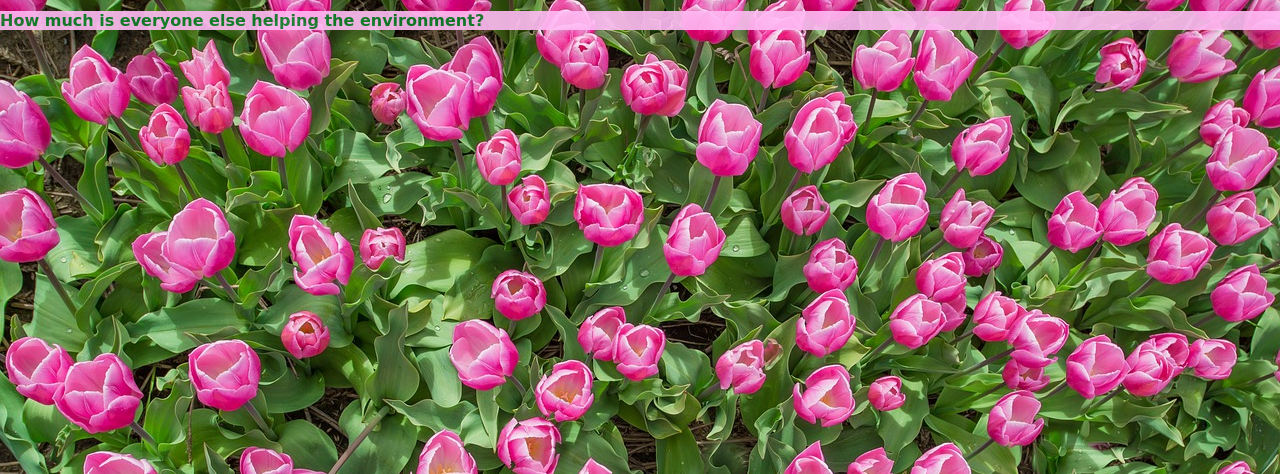
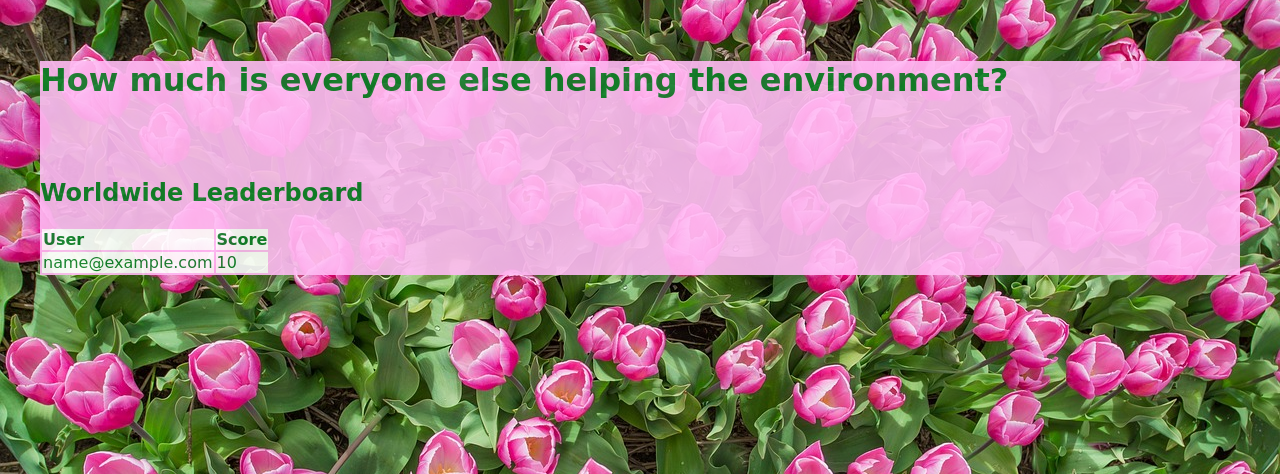
Before and after one commit to komal15/hackcmu, a Python web app: template carbongarden/templates/leaderboard.html in a window 1280 px wide. Shown: the top 474 px of the page. Run offline with Jinja, Linux system fonts and the light colour scheme; the template is opened without the code that fills it: most values are stand-ins (such as "Sample title", 1, 10 or a date in 2020).

Commit message:
leaderboard

```diff
--- a/carbongarden/templates/leaderboard.html
+++ b/carbongarden/templates/leaderboard.html
@@ -6,7 +6,33 @@
     <title> Leaderboard </title>
   </head>
   <body>
-<h1 class= "leaderboard"> How much is everyone else helping the environment? </h1>
+    <body style="margin:20px;padding:20px">
+    <div class= "leaderboard">
+<h1> How much is everyone else helping the environment? </h1> <br> <br>
+
+<h2> Worldwide Leaderboard </h2>
+<table>
+  <colgroup>
+    <col span="2" style="background-color:white">
+
+  </colgroup>
+
+  <tr>
+    <th>User</th>
+    <th>Score</th>
+  </tr>
+
+    {% for profile in profiles %}
+  <tr>
+    <td>{{profile.email}}</td>
+    <td>{{profile.score}}</td>
+  </tr>
+
+  {% endfor %}
+</table>
+
+
+</div>
 
 
   </body>
```
Also changed, not shown: carbongarden/main.py (+19 -2 lines), carbongarden/templates/welcome.html (+4 -3 lines), 1 other file.
